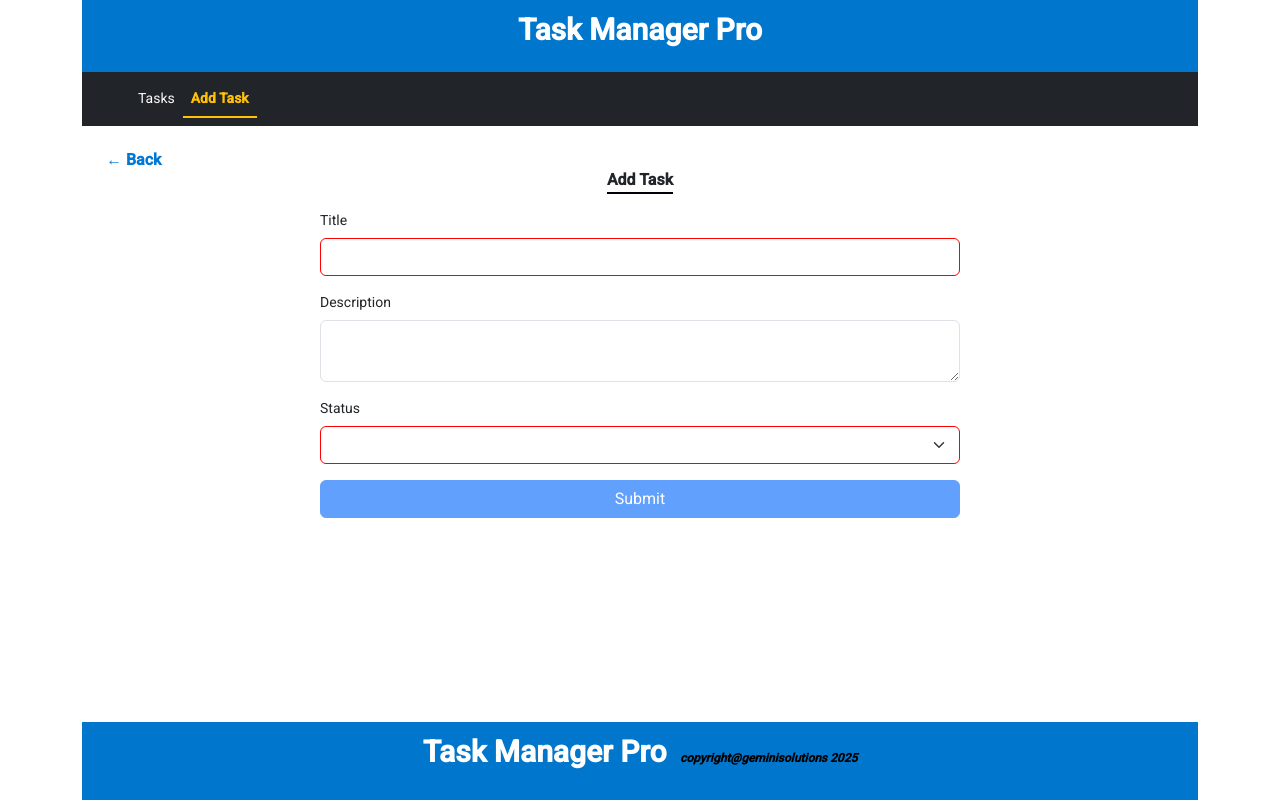
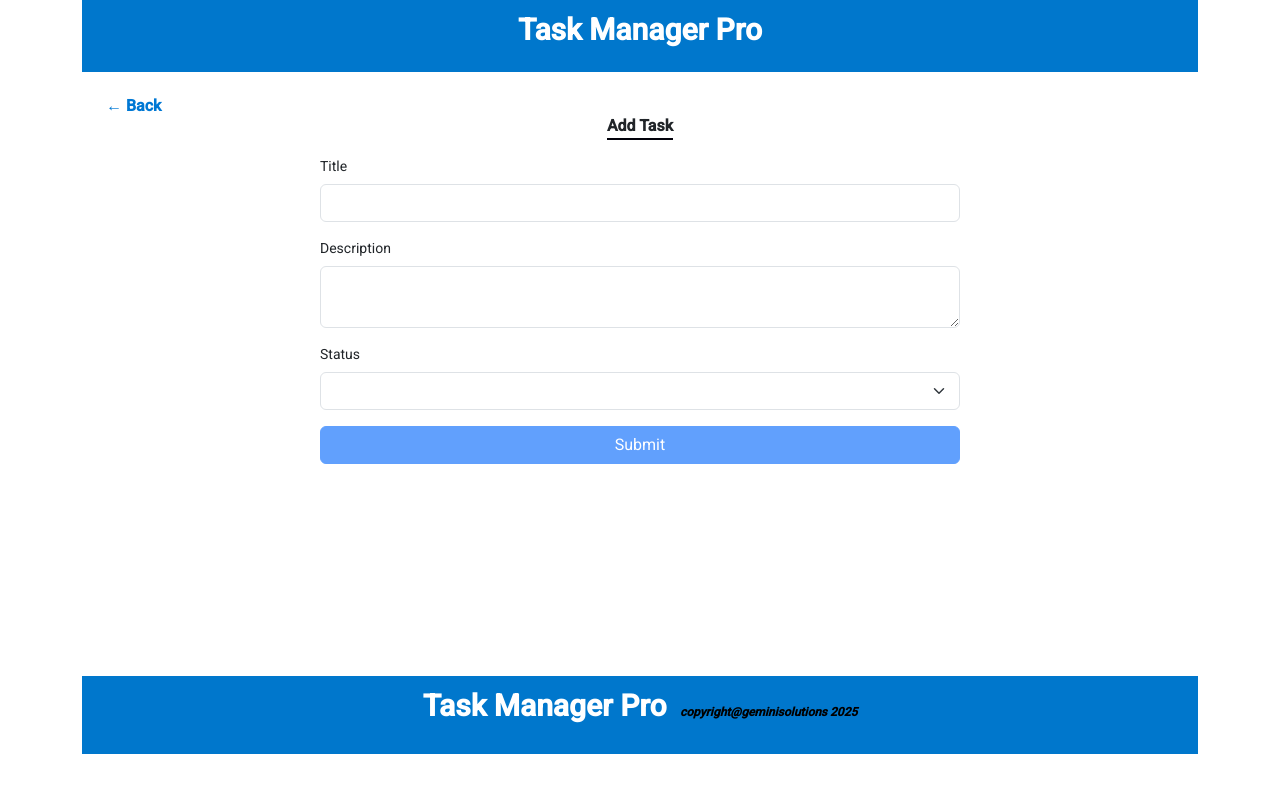
Before and after one commit to 9219234243/task-manager-pro, an Angular app: page /add-task in a window 1280 px wide. Built offline with nearby package versions, Linux system fonts and the light colour scheme.

Commit message:
3 day refactoring

```diff
--- a/src/app/app.component.html
+++ b/src/app/app.component.html
@@ -2,7 +2,7 @@
 <!-- Route Output -->
 <div class="container">
     <app-header></app-header>
-    <div style="position: sticky;">
+    <!-- <div style="position: sticky;">
     <nav class="navbar navbar-expand navbar-dark bg-dark px-4" >
   <ul class="navbar-nav ms-4">
     <li class="nav-item">
@@ -13,7 +13,7 @@
     </li>
   </ul>
 </nav>
-    </div>
+    </div> -->
 <div class="container">
     <router-outlet></router-outlet>
 </div>
--- a/src/app/tasks/add-task/add-task.component.css
+++ b/src/app/tasks/add-task/add-task.component.css
@@ -32,13 +32,13 @@ body, html {
   color: red;
 }
 
-input.ng-invalid{
+/* input.ng-invalid{
   border: red 1px solid;
 }
 
 select.ng-invalid{
   border: red 1px solid;
-}
+}*/
 
 form{
   width: 50vw;
--- a/src/app/tasks/add-task/add-task.component.html
+++ b/src/app/tasks/add-task/add-task.component.html
@@ -16,7 +16,7 @@
   type="text"
   id="title"
   name="title"
-    [ngClass]="{'is-invalid': titleRef.invalid && (titleRef.touched || titleRef.dirty)}"
+    [ngClass]="{'is-invalid': titleRef.invalid && (titleRef.touched)}"
   class="form-control"
   [(ngModel)]="title"
   #titleRef="ngModel"
@@ -35,19 +35,20 @@
       <textarea
         id="description"
         class="form-control"
+        [ngClass]="{'is-invalid': desRef.invalid && (desRef.touched)}"
         name="description"
         [(ngModel)]="description"
         required
         #desRef="ngModel"
       ></textarea>
-       <div *ngIf="desRef.invalid && titleRef.touched"  class="text-danger">
+       <div *ngIf="desRef.invalid && (desRef.touched || desRef.dirty)"  class="text-danger">
        <small> Description required.</small>
       </div>
     </div>
 
 
     <!-- Status -->
-      <div *ngIf="statusRef.invalid && statusRef.touched" style="color: red;" class="text-danger">
+      <div *ngIf="statusRef.invalid && (statusRef.touched || statusRef.dirty)" style="color: red;" class="text-danger">
        <small> Please select status.</small>
       </div>
     <div class="mb-3">
@@ -57,6 +58,7 @@
         id="status"
         name="status"
         class="form-select"
+        [ngClass]="{'is-invalid': statusRef.invalid && (statusRef.touched)}"
         [(ngModel)]="status"
         #statusRef="ngModel"
         required
--- a/src/app/tasks/add-task/add-task.component.ts
+++ b/src/app/tasks/add-task/add-task.component.ts
@@ -1,8 +1,7 @@
 import { Component, OnInit, ViewChild } from '@angular/core';
 import { NgForm } from '@angular/forms';
 import { TaskService } from '../service/task.service';
-import { FormsModule } from '@angular/forms';
-
+import { NgModel } from '@angular/forms';
 
 @Component({
   selector: 'app-add-task',
@@ -43,4 +42,9 @@ export class AddTaskComponent implements OnInit {
     this.taskService.goBack();
   }
 
+  isInvalid(field: NgModel): any {
+  return field.invalid && (field.touched || field.dirty);
 }
+
+
+}
--- a/src/app/tasks/service/task.service.ts
+++ b/src/app/tasks/service/task.service.ts
@@ -20,13 +20,15 @@ export class TaskService{
         id:1,title:"Learn Angular basic",description:"Helps to get basic understanding of Angular like component and rendering.",status:"Completed"
     },
     {
-        id:2,title:"Basic Hands on Angular",description:"Make you learn create basic angular project.",status:"Completed"
+        id:2,title:"Basic Hands on Angular",description:"Make you learn create basic angular project.",status:"TO DO"
     }
     ,
     {
         id:3,title:"Learn Angular forms and routing",description:"You will be able to make forms and routing.",status:"Pending"
     }
   ]
+
+  //tasks:{id:number, title: string; description: string; status: string }[]=[];
 
   getTasks(){
     return this.tasks;
@@ -35,6 +37,7 @@ export class TaskService{
 
   addTask(task: {id:number, title: string; description: string; status: string }) {
     this.tasks.push(task);
+
   }
 
   private apiUrl = 'https://jsonplaceholder.typicode.com/todos';
--- a/src/app/tasks/task-list/task-list.component.html
+++ b/src/app/tasks/task-list/task-list.component.html
@@ -4,11 +4,11 @@
   </div>
 </div> -->
 <!-- Back Button -->
- <div class="container mt-4">
+ <!-- <div class="container mt-4">
 <button class="back-button" (click)="back()">
   &#8592; Back
 </button>
-</div>
+</div> -->
 
 
 <div *ngIf="loading" class="d-flex justify-content-center my-5">
```
Also changed, not shown: src/app/header/header.component.html (line endings or trailing spaces).
